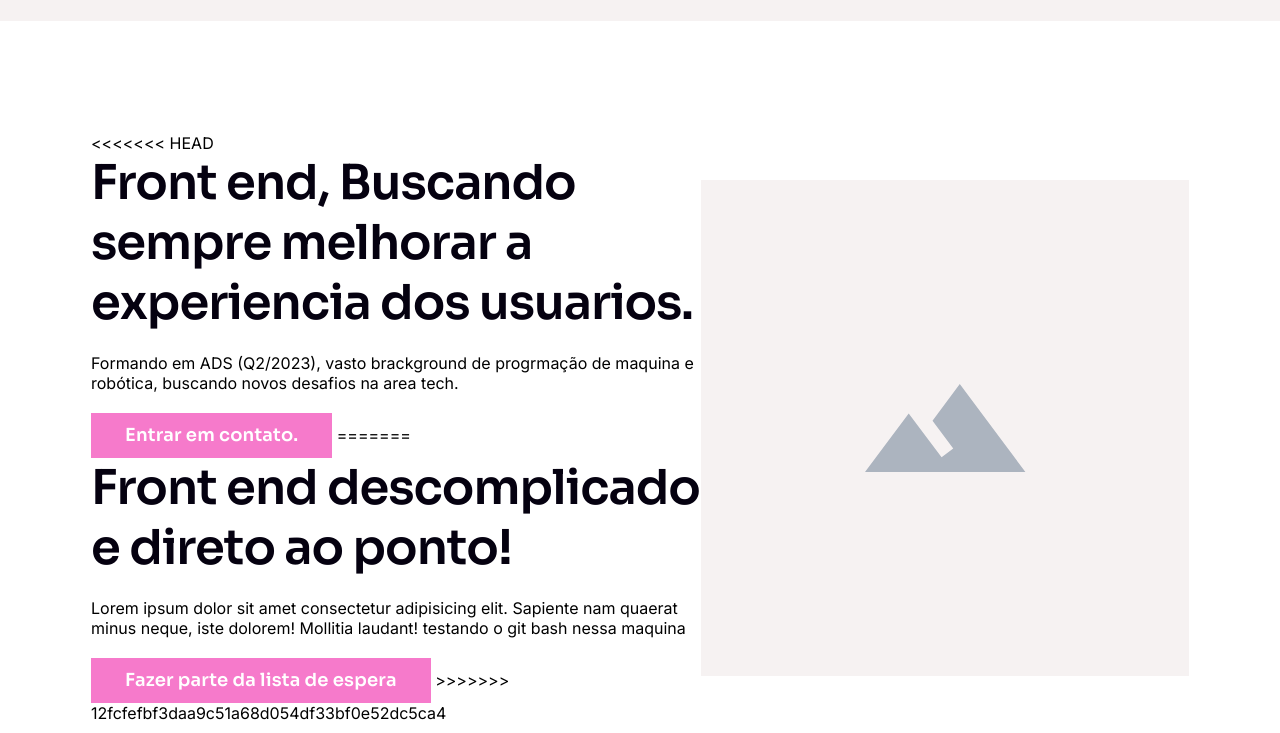
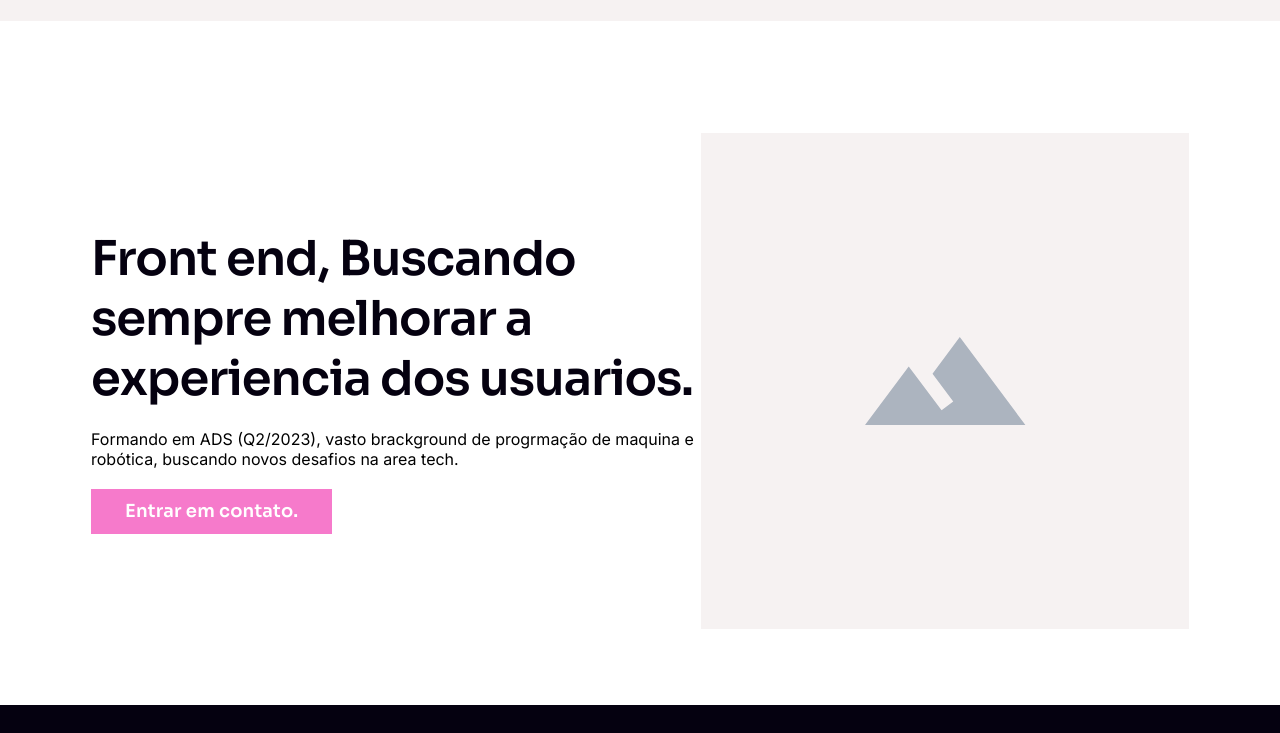
Before and after one commit to Diegochak/Diegoaffonso, a plain HTML site: page index.html in a window 1280 px wide. Shown: the part 67-800 px from the top of the page. Drawn offline with Linux system fonts and the light colour scheme.

Commit message:
versao 03

```diff
--- a/index.html
+++ b/index.html
@@ -46,17 +46,9 @@
 <section class="s-hero">
     <div class="container">
         <div class="text">
-<<<<<<< HEAD
             <h1>Front end, Buscando sempre melhorar a experiencia dos usuarios.</h1>
             <p>Formando em ADS (Q2/2023), vasto brackground de progrmação de maquina e robótica, buscando novos desafios na area tech.</p>
             <a href="" class="btn-primary">Entrar em contato.</a>
-=======
-            <h1>Front end descomplicado e direto ao ponto!</h1>
-            <p>Lorem ipsum dolor sit amet consectetur adipisicing elit. Sapiente nam quaerat
-                 minus neque, iste dolorem! Mollitia laudant!
-                testando o git bash nessa maquina</p>
-            <a href="" class="btn-primary">Fazer parte da lista de espera</a>
->>>>>>> 12fcfefbf3daa9c51a68d054df33bf0e52dc5ca4
         </div>
         <div class="image">
             <img src="./img/img-hero.svg" alt="">
```
